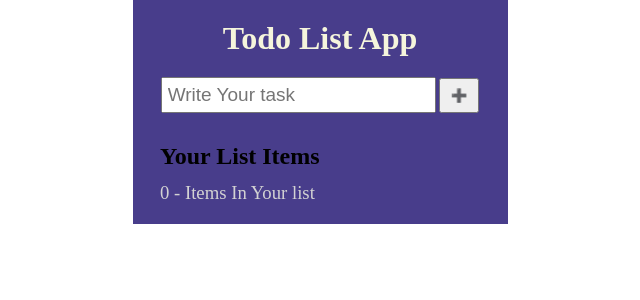
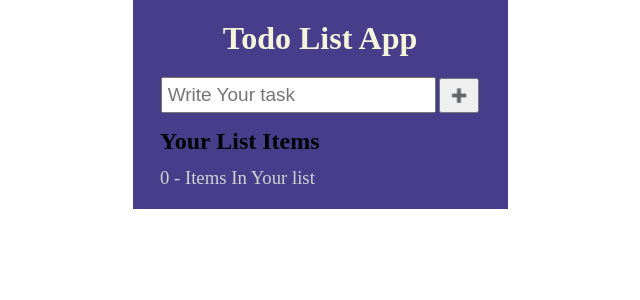
Before and after one commit to fahad0007/MyTodoApp, a React (Create React App) app: page / in a window 1280 px wide. Shown: the top 300 px of the page, without its empty margins (320-960 px from the left). Built offline with nearby package versions, Linux system fonts and the light colour scheme.

Commit message:
Update List.css

```diff
--- a/src/components/List/List.css
+++ b/src/components/List/List.css
@@ -16,7 +16,7 @@ overflow-y: hidden;
 }
 
 .list h2 {
-  margin-top: 30px;
+  margin-top: 15px;
   margin-bottom: 12px;
 }
 .list h3 {
```
